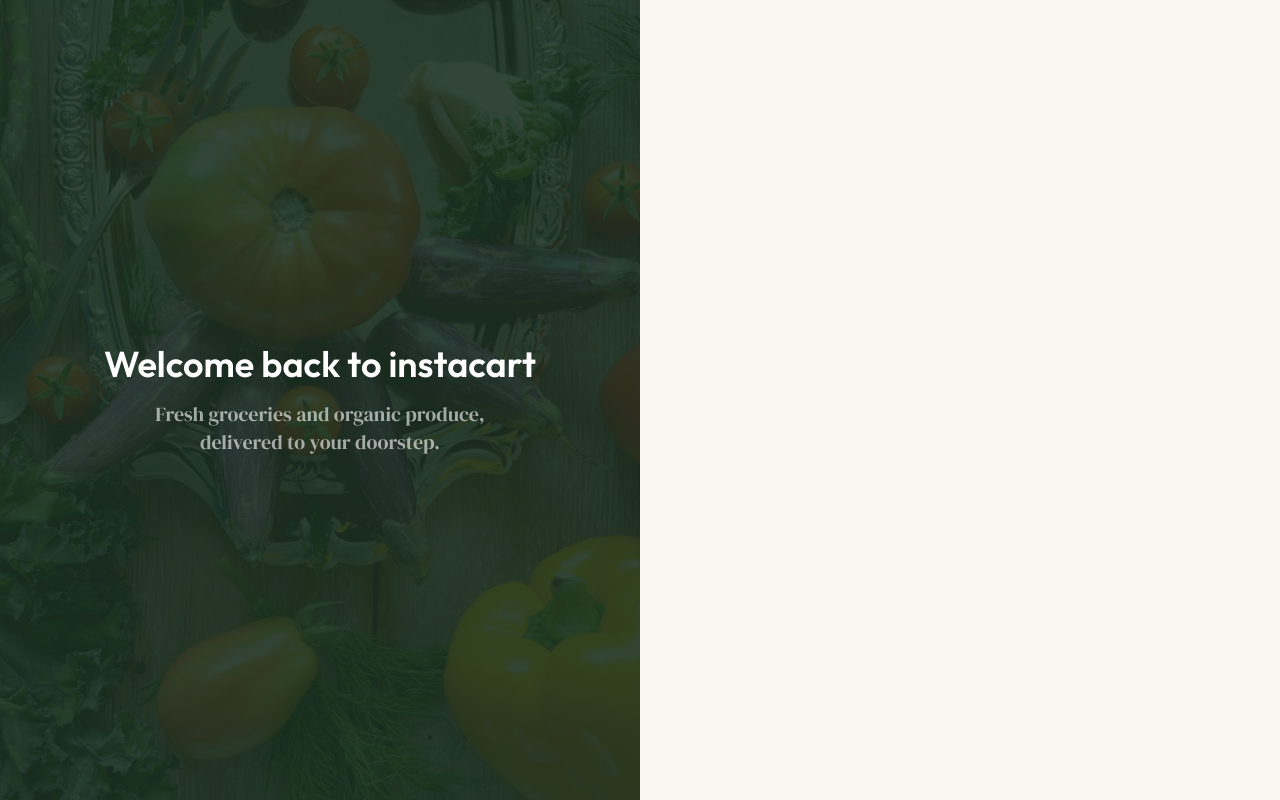
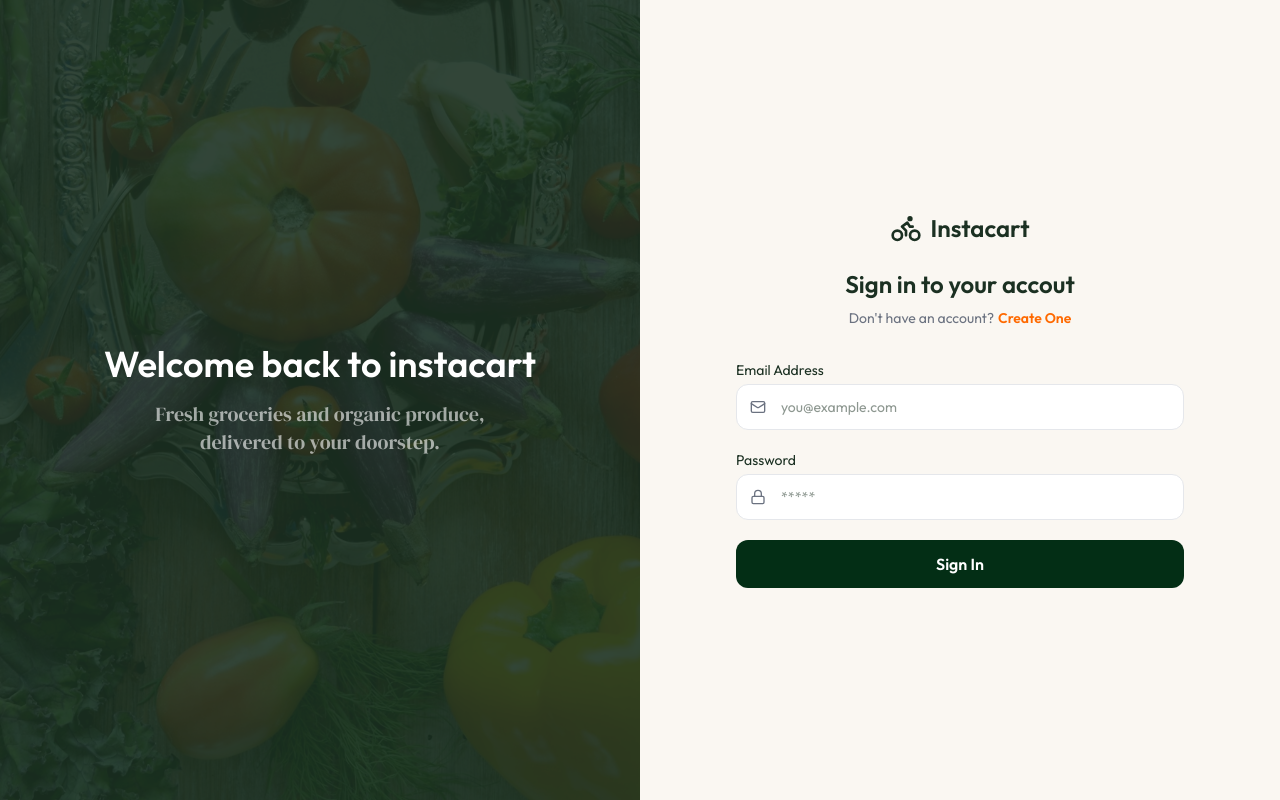
Before and after one commit to ZayanAhmed-71/Grocery-Delivery-web-App-, a React (Vite) app in the folder client/: page /login in a window 1280 px wide. Built offline with nearby package versions, Linux system fonts and the light colour scheme.

Commit message:
sign in and sign up ui is done

```diff
--- a/client/src/pages/Login.tsx
+++ b/client/src/pages/Login.tsx
@@ -1,5 +1,7 @@
 import { useState } from "react"
 import { heroSectionData } from "../assets/assets"
+import { Link } from "react-router-dom"
+import { BikeIcon, Loader2Icon, LockIcon, MailIcon, UserIcon } from "lucide-react"
 
 
 
@@ -22,16 +24,93 @@ const Login = () => {
     <div className="min-h-screen flex">
       {/* left side */}
       <div className="hidden lg:flex lg:w-1/2 bg-app-green relative items-center justify-center">
-      <img src={heroSectionData.hero_image} alt="" className="absolute inset-0 object-cover h-full bg-center opacity-10" />
-      <div className="relative text-center px-10">
-        <h2 className="text-4xl font-semibold text-white mb-4">Welcome back to instacart</h2>
-        <p className="text-white/60 font-serif text-xl max-w-sm mx-auto">Fresh groceries and organic produce, delivered to your doorstep.</p>
-      </div>
+        <img src={heroSectionData.hero_image} alt="" className="absolute inset-0 object-cover h-full bg-center opacity-10" />
+        <div className="relative text-center px-10">
+          <h2 className="text-4xl font-semibold text-white mb-4">Welcome back to instacart</h2>
+          <p className="text-white/60 font-serif text-xl max-w-sm mx-auto">Fresh groceries and organic produce, delivered to your doorstep.</p>
+        </div>
       </div>
 
 
       {/* Right side */}
-      <div>
+      <div className="flex-1 flex-center px-4 py-12 bg-app-cream">
+        <div className="w-full max-w-md">
+          {/* form header massage */}
+          <div className="text-center mb-8">
+            <Link to="/" className="inline-flex items-center gap-2 mb-6">
+              <BikeIcon className="size-8 text-app-green" />
+              <span className="text-2xl font-semibold text-app-green">Instacart</span>
+            </Link>
+            <h1 className="text-2xl font-semibold text-app-green mb-2">
+              {isLoginState ? "Sign in to your accout" : "Sign up for an accunt"}
+            </h1>
+            <p className="text-sm text-app-text-light">
+              {isLoginState ? "Don't have an account?" : "Already have an account?"}
+              <button onClick={() => setIsLoginState(!isLoginState)}
+                className="text-orange-500 ml-1 font-semibold hover:text-orange-600 transition-colors">
+                {isLoginState ? "Create One" : "Sign in"}
+              </button>
+            </p>
+
+          </div>
+          {/* login & register form */}
+          <form onSubmit={handleSubmit} className="space-y-5">
+            {!isLoginState && (
+              <label className="text-sm flex flex-col gap-1">
+                Name
+                <div className="relative">
+                  <UserIcon className="absolute left-3.5 top-1/2 -translate-y-1/2 size-4 text-app-text-light" />
+                  <input
+                    type="text"
+                    value={name}
+                    onChange={(e) => setName(e.target.value)}
+                    required
+                    placeholder="Your Name"
+                    className="w-full pl-11 pr-4 py-3 text-sm bg-white rounded-xl border not-focus:border-app-border transition-all"
+                  />
+
+                </div>
+              </label>
+            )}
+            <label className="text-sm flex flex-col gap-1">
+              Email Address
+              <div className="relative">
+                <MailIcon className="absolute left-3.5 top-1/2 -translate-y-1/2 size-4 text-app-text-light" />
+                <input
+                  type="email"
+                  value={email}
+                  onChange={(e) => setEmail(e.target.value)}
+                  required
+                  placeholder="you@example.com"
+                  className="w-full pl-11 pr-4 py-3 text-sm bg-white rounded-xl border not-focus:border-app-border transition-all"
+                />
+
+              </div>
+            </label>
+            <label className="text-sm flex flex-col gap-1">
+              Password
+              <div className="relative">
+                <LockIcon className="absolute left-3.5 top-1/2 -translate-y-1/2 size-4 text-app-text-light" />
+                <input
+                  type="password"
+                  value={password}
+                  onChange={(e) => setPassword(e.target.value)}
+                  required
+                  placeholder="*****"
+                  className="w-full pl-11 pr-4 py-3 text-sm bg-white rounded-xl border not-focus:border-app-border transition-all"
+                />
+
+              </div>
+            </label>
+            <button type="submit" disabled = {loading} className="flex-center w-full py-3 bg-green-950 text-white font-semibold rounded-xl hover:bg-green-900 transition-colors disabled:opacity-50">
+              {loading ? <Loader2Icon className="animate-spin"/> : isLoginState ? "Sign In" : "Sign Up"}
+
+            </button>
+
+
+          </form>
+
+        </div>
 
       </div>
 
```
